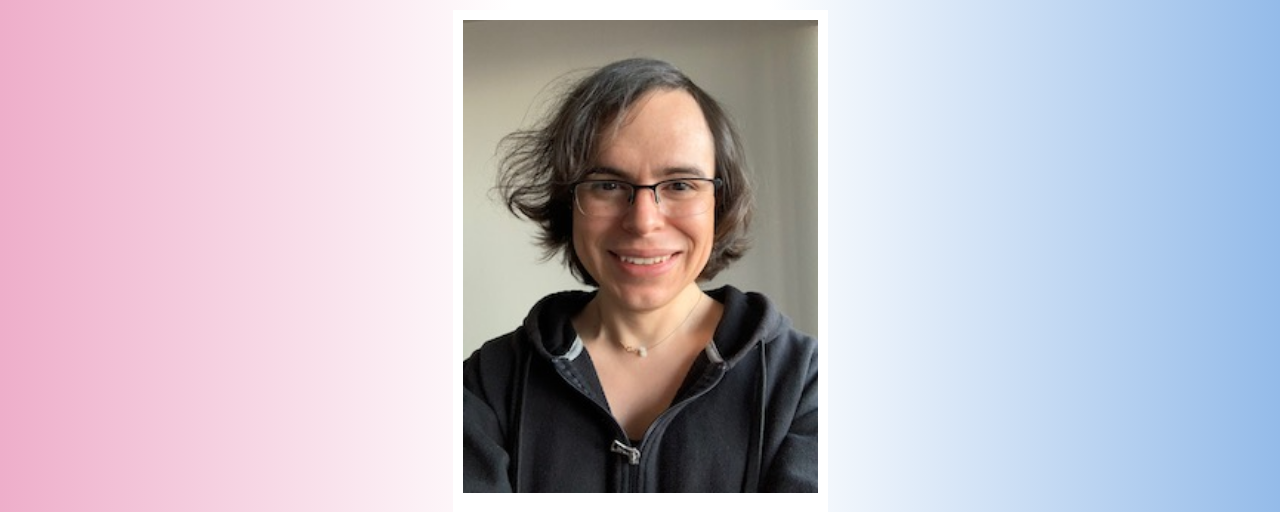
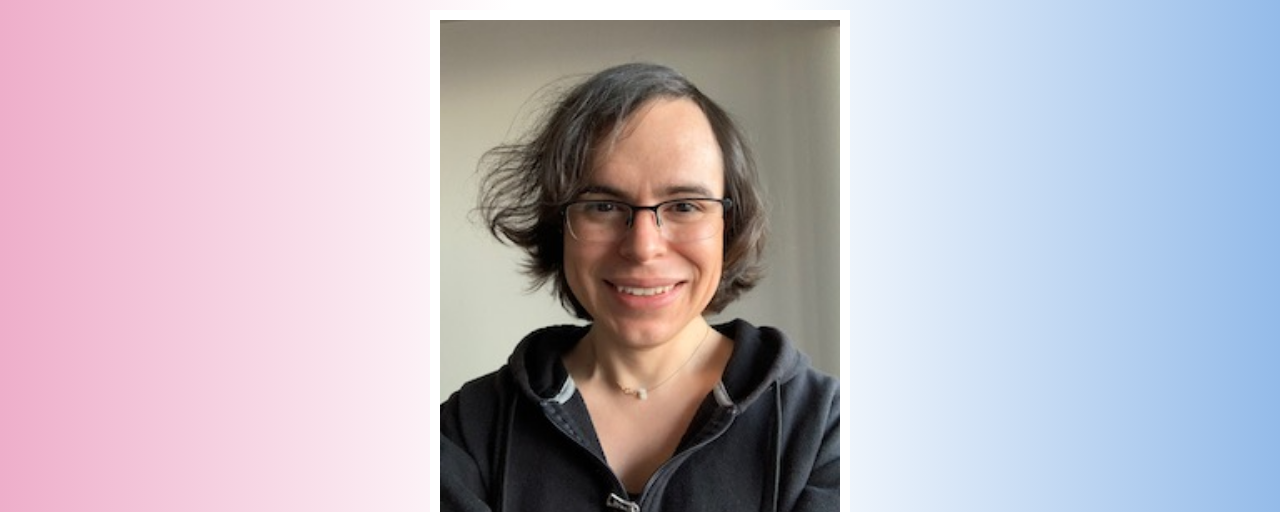
Before and after one commit to hparra/hparra.github.io.old, a plain HTML site: page index.html in a window 1280 px wide. Shown: the top 512 px of the page. Drawn offline with Linux system fonts and the light colour scheme.

Commit message:
Tweak max width

```diff
--- a/style.css
+++ b/style.css
@@ -19,7 +19,7 @@ body {
 main {
     margin: 0 auto;
     width: 100%;
-    max-width: 375px;
+    max-width: 420px;
     background-color: white;
     padding: 10px;
 }
```
